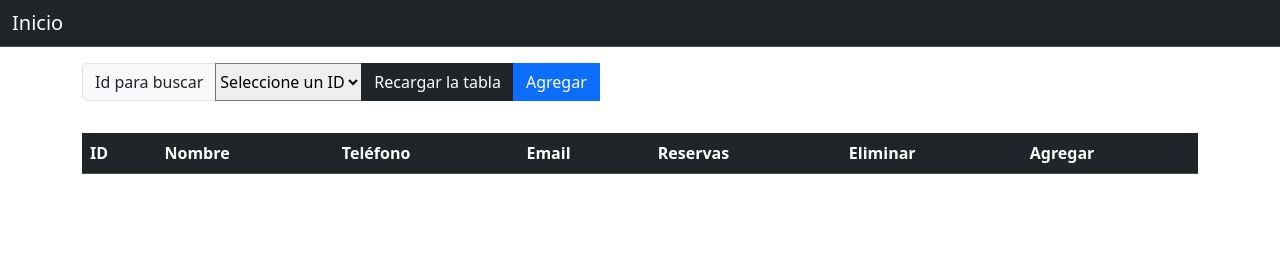
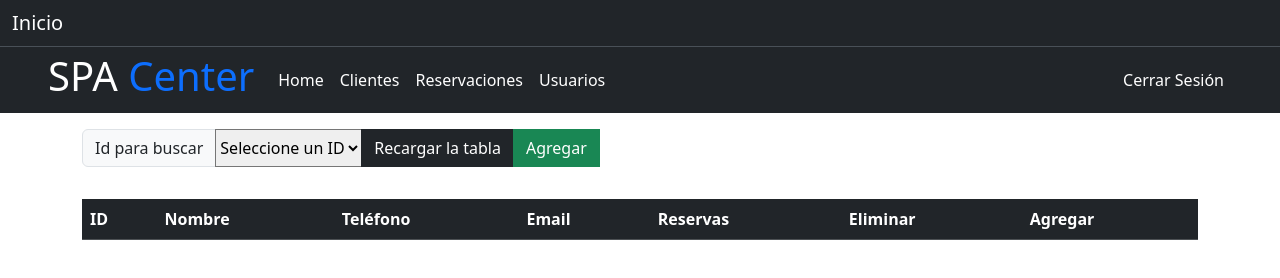
Before and after one commit to LuisPinto9/Front-Proyecto-1er50-Electiva-II, a website: page views/dashboard-clients.html in a window 1280 px wide. Drawn offline with nearby package versions, Linux system fonts and the light colour scheme; no server answers; files whose address does not match are found by name.

Commit message:
barra-cliente

```diff
--- a/public/js/script-dashboard-clients.js
+++ b/public/js/script-dashboard-clients.js
@@ -2,7 +2,7 @@ console.log("Inicio del script");
 
 
 const apiUrl = "https://back-proyecto-1er50-electiva-ii.vercel.app/client";
-const authorizationToken = "eyJ0eXAiOiJKV1QiLCJhbGciOiJIUzI1NiJ9.eyJpYXQiOjE3MDI3NTU2MTYsImV4cCI6MTcwMjg0MjAxNn0.deQpcFR6OMeYRxAHa9UD5vDTHZrN8BKQ4rdAIOFhlvc";
+const authorizationToken = localStorage.getItem("login")
 
 fetch(apiUrl, {
     headers: {
--- a/views/dashboard-clients.html
+++ b/views/dashboard-clients.html
@@ -21,11 +21,71 @@
 
 
 
-
-
-
-
-
+    <div class="container-fluid p-0">
+        <nav
+          class="navbar navbar-expand-lg bg-dark navbar-dark py-3 py-lg-0 px-lg-5 d-flex justify-content-between"
+        >
+          <a href="/" class="navbar-brand ml-lg-3">
+            <h1 class="text-primary">
+              <span class="text-white">SPA</span> Center
+            </h1>
+          </a>
+          <button
+            class="navbar-toggler"
+            type="button"
+            data-bs-toggle="collapse"
+            data-bs-target="#navbarNav"
+            aria-controls="navbarNav"
+            aria-expanded="false"
+            aria-label="Toggle navigation"
+          >
+            <span class="navbar-toggler-icon"></span>
+          </button>
+          <div class="collapse navbar-collapse" id="navbarNav">
+            <ul class="navbar-nav">
+              <li class="nav-item">
+                <a
+                  class="nav-link active"
+                  aria-current="page"
+                  href="/dashboard-home"
+                  >Home</a
+                >
+              </li>
+              <li class="nav-item">
+                <a
+                  class="nav-link active"
+                  aria-current="page"
+                  href="/dashboard-clientes"
+                  >Clientes</a
+                >
+              </li>
+              <li class="nav-item">
+                <a
+                  class="nav-link active"
+                  aria-current="page"
+                  href="/dashboard-reservaciones"
+                  >Reservaciones</a
+                >
+              </li>
+              <li class="nav-item">
+                <a
+                  class="nav-link active"
+                  aria-current="page"
+                  href="/dashboard-usuarios"
+                  >Usuarios</a
+                >
+              </li>
+            </ul>
+          </div>
+          <ul class="navbar-nav">
+            <li class="nav-item">
+              <a href="/" class="nav-link active" onclick="logOut()">
+                Cerrar Sesión
+              </a>
+            </li>
+          </ul>
+        </nav>
+      </div>
 
 
     <div class="container">
@@ -38,17 +98,15 @@
           Recargar la tabla
         </button>
 
-        <!-- Button trigger modal -->
         <button
           type="button"
-          class="btn btn-primary"
+          class="btn btn-success"
           data-bs-toggle="modal"
           data-bs-target="#staticBackdrop"
         >
           Agregar
         </button>
 
-        <!-- Modal -->
         <div
           class="modal fade"
           id="staticBackdrop"
```
